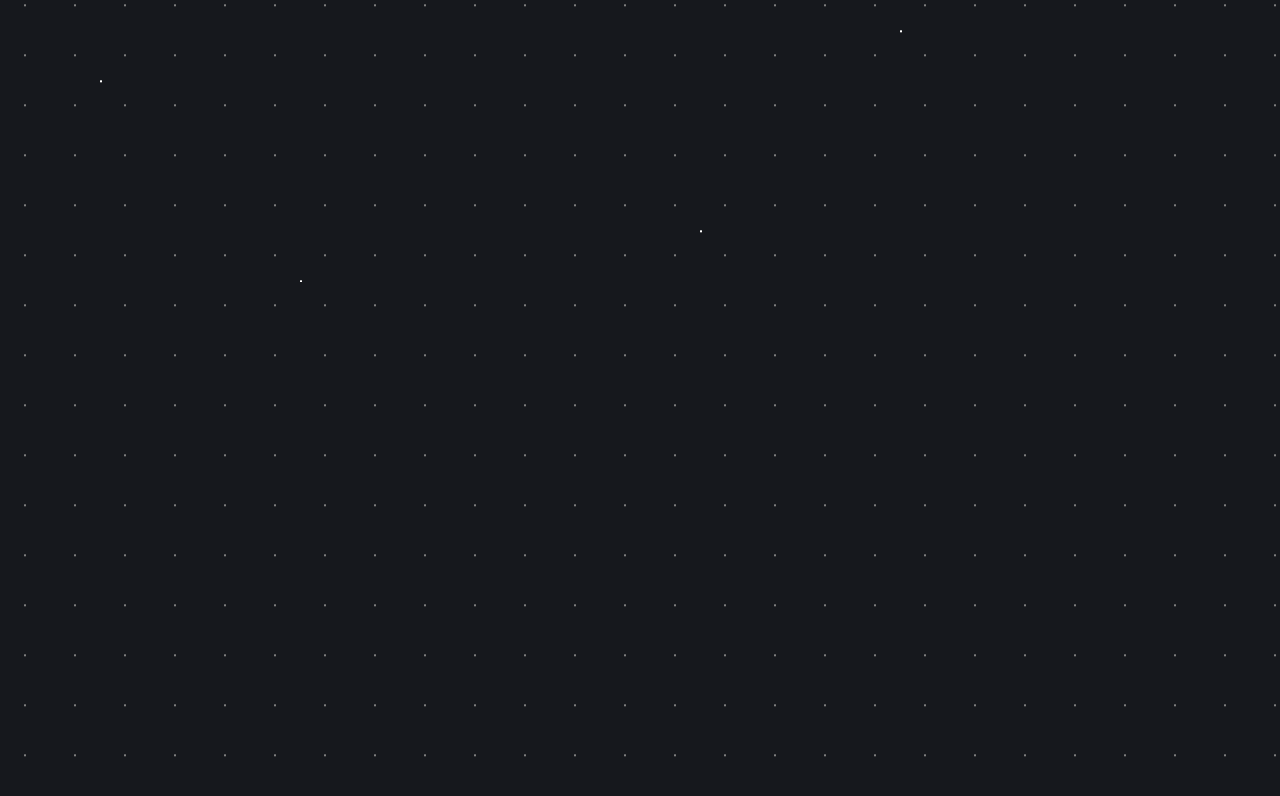
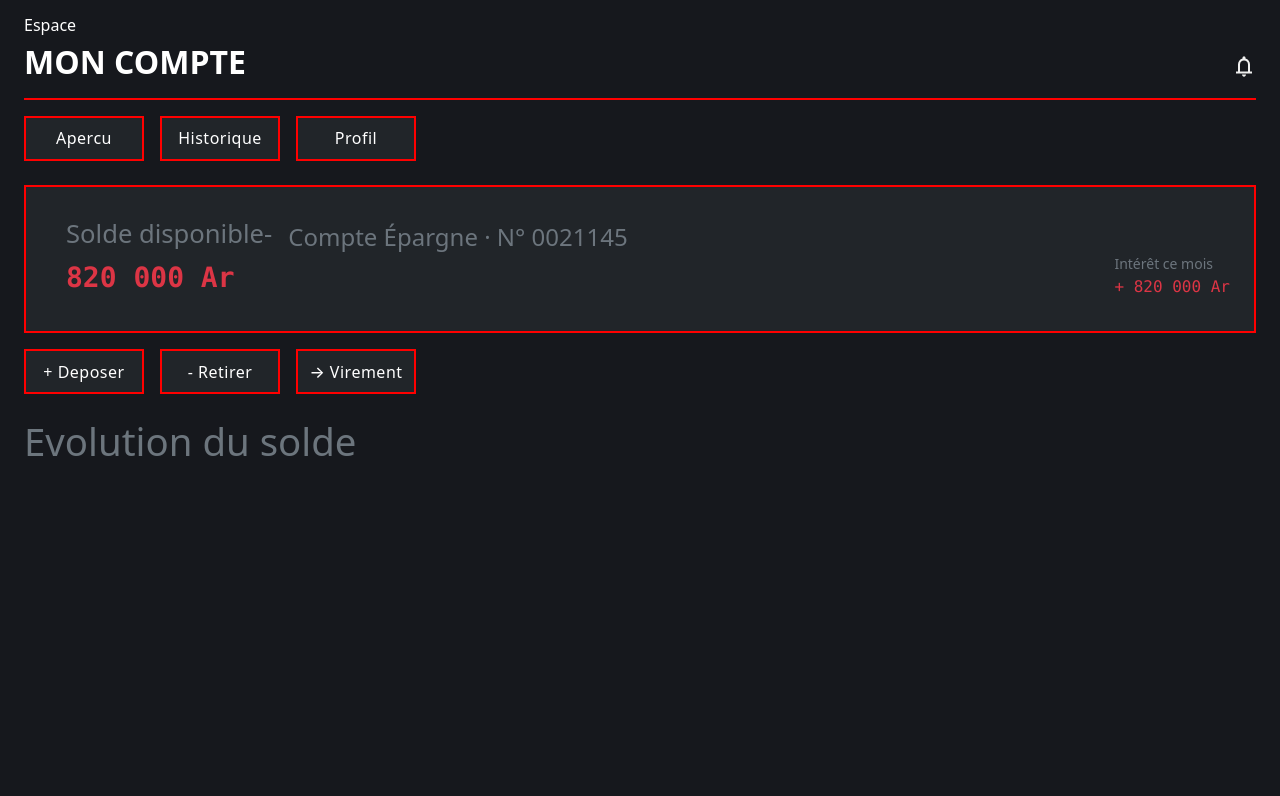
Before and after one commit to matrix05-c/GestionEmploye, a React (Vite) app: page /EspaceClient/AppercuClient in a window 1280 px wide. Before the commit this address had no page. Shown: the top 796 px of the page. Built offline with nearby package versions, Linux system fonts and the light colour scheme.

Commit message:
btn fiexd

```diff
--- a/src/App.css
+++ b/src/App.css
@@ -83,3 +83,25 @@ body,
     background-color: #198754;
     border-radius: 2px;
 }
+
+.same-btn {
+    width: 120px;
+    height: 45px;
+    border-radius: 0;
+    font-weight: 500;
+    letter-spacing: 0.5px;
+}
+
+.same-btnPolice {
+    font-size: clamp(0.8rem, 2vw, 1rem);
+
+}
+
+.same-btnTransaction {
+    font-size: clamp(0.7rem, 2vw, 1rem);
+}
+
+.comptePolice {
+    font-size: clamp(1rem, 2vw, 1.5rem);
+
+}
--- a/src/App.jsx
+++ b/src/App.jsx
@@ -1,5 +1,5 @@
 import './App.css'
-import { Route, Routes } from 'react-router-dom'
+import { Outlet, Route, Routes } from 'react-router-dom'
 
 import Accueil from './View/Accueil'
 import Bilan from './View/Bilan'
@@ -8,29 +8,35 @@ import Liste from './View/Liste'
 import MainLayout from './Layouts/MainLayout'
 import AjoutClient from './View/AjoutClient'
 import UpdateClient from './View/UpdateClient'
+import NavBarClient from './Components/NavBarClient'
+import Appercue from './View/Client/Appercu'
 
 function App() {
   return (
     <>
-      <div className="stars-background"></div>
+      {/* <div className="stars-background"></div> */}
 
       <div className="app-content">
         <Routes>
           <Route path='/' element={<Accueil />} />
 
 
-          <Route element={<MainLayout />} >
-            <Route path='liste' element={<Liste />} />
+          {/* <Route element={<MainLayout />} > */}
+          <Route path='liste' element={<Liste />} />
 
-            {/* <Route path='liste' element={<Liste />} /> */}
-            <Route path='bilan' element={<Bilan />} />
-            <Route path='AddClient' element={<AjoutClient />} />
-            <Route path='UpdateClient/:id' element={<UpdateClient />} />
+          {/* <Route path='liste' element={<Liste />} /> */}
+          <Route path='bilan' element={<Bilan />} />
+          <Route path='AddClient' element={<AjoutClient />} />
+          <Route path='UpdateClient/:id' element={<UpdateClient />} />
+          {/* </Route> */}
 
+          <Route path='EspaceClient' element={<NavBarClient></NavBarClient>}>
+            <Route path='AppercuClient' element={<Appercue />}></Route>
           </Route>
-
         </Routes>
       </div>
+
+
 
     </>
   )
--- a/src/Components/NavBar.jsx
+++ b/src/Components/NavBar.jsx
@@ -15,7 +15,7 @@ function NavBar() {
     }
     return (
         <>
-            <nav className="navbar navbar-expand-lg " style={{ borderBottom: "grey solid 1px", backgroundColor: "#212529", boxShadow: "-4px 14px 19px -5px #212529" }}>
+            <nav className="navbar navbar-expand-lg mb-3" style={{ borderBottom: "grey solid 1px", backgroundColor: "#212529", boxShadow: "-4px 14px 19px -5px #212529" }}>
                 <div className="container-fluid">
                     <button
                         className="navbar-toggler"
@@ -38,6 +38,10 @@ function NavBar() {
                             </li>
 
                             <li className="nav-item">
+                                <NavLink className="nav-link fw-bold text-white" to="/EspaceClient">Historique</NavLink>
+                            </li>
+
+                            <li className="nav-item">
                                 <NavLink className={({ isActive }) =>
                                     isActive ? "nav-link fw-bold text-success active-link"
                                         : "nav-link fw-bold text-white"} to="/bilan">Bilan</NavLink>
--- /dev/null
+++ b/src/Components/NavBarClient.jsx
@@ -0,0 +1,33 @@
+import { NavLink, Outlet } from "react-router-dom";
+import Logo from "../assets/notifications.svg"
+function NavBarClient() {
+    return (
+        <>
+            <h6 className="text-white mt-3 mx-2 mx-lg-4">Espace</h6>
+            <div className="d-flex mx-2 mx-lg-4 mt-1 pb-2 justify-content-between" style={{ borderBottom: "red solid 2px" }}>
+                <h2 className="text-white fw-bold">MON COMPTE</h2>
+                <img src={Logo} alt="" />
+            </div>
+
+            <div className="d-flex mt-3 mx-2 mx-lg-4 gap-lg-3 gap-1">
+                <button className="btn px-1 px-md-3 same-btnPolice same-btn btn-dark rounded-0" style={{ border: "red solid 2px" }}>
+                    <NavLink to={"AppercuClient"} className={"nav-link"}>
+                        Apercu
+                    </NavLink>
+                </button>
+
+                <button className="btn px-1 px-md-3 same-btnPolice same-btn btn-dark rounded-0" style={{ border: "red solid 2px" }}>
+                    Historique
+                </button>
+
+                <button className="btn px-1 px-md-3 same-btnPolice same-btn btn-dark rounded-0" style={{ border: "red solid 2px" }}>
+                    Profil
+                </button>
+            </div>
+
+            <Outlet />
+        </>
+    )
+}
+
+export default NavBarClient;
--- a/src/View/AjoutClient.jsx
+++ b/src/View/AjoutClient.jsx
@@ -105,7 +105,7 @@ function AjoutClient() {
                         className="me-md-3 mb-2 mb-md-0 flex-shrink-0"
                         style={{ minWidth: "160px" }}
                     >
-                        Solde :
+                        Solde initial :
                     </label>
 
                     <input
--- a/src/View/Bilan.jsx
+++ b/src/View/Bilan.jsx
@@ -1,7 +1,9 @@
 import Chart from "../Components/Chart";
+import NavBar from "../Components/NavBar";
 function Bilan() {
     return (
         <>
+            <NavBar></NavBar>
             <h1 className="text text-center fw-bold text-white">Dashboard:</h1>
             <Chart></Chart>
         </>
--- /dev/null
+++ b/src/View/Client/Appercu.jsx
@@ -0,0 +1,47 @@
+import NavBarClient from "../../Components/NavBarClient"
+function Appercue() {
+    return (
+        <>
+            <div className="card mt-4 py-1 pb-4 py-lg-3 rounded-0 mx-2 px-2 mx-lg-4 bg-dark" style={{ border: "2px solid red" }}>
+                <div className="d-flex flex-column flex-md-row justify-content-between mx-lg-3">
+
+                    <div className="d-flex flex-column-reverse flex-md-row mt-3 ms-3 gap-2 gap-md-3">
+
+                        <div className="d-block gap-5">
+                            <h3 className="text-secondary" style={{ fontSize: "clamp(1rem, 2vw, 1.8rem)" }}> Solde disponible- </h3>
+                            <p className="text-danger fs-3 fw-bold font-monospace">820 000 Ar</p>
+
+                        </div>
+
+                        <h5 className="text-secondary mt-1 comptePolice">Compte Épargne · N° 0021145</h5>
+
+                    </div>
+
+                    <div className="d-block mt-lg-5 ms-3">
+                        <small className="text-secondary">Intérêt ce mois</small>
+                        <p className="text-danger m-0 font-monospace"> + 820 000 Ar</p>
+
+                    </div>
+                </div>
+            </div>
+
+            <div className="d-flex mt-3 mx-2 mx-lg-4 gap-lg-3 gap-1">
+                <button className="btn px-1 px-md-3 same-btn btn-dark same-btnTransaction rounded-0" style={{ border: "red solid 2px" }}>
+                    + Deposer
+                </button>
+
+                <button className="btn px-1 px-md-3  same-btn btn-dark same-btnTransaction rounded-0" style={{ border: "red solid 2px" }}>
+                    - Retirer
+                </button>
+
+                <button className="btn px-1 px-md-1 same-btn btn-dark same-btnTransaction rounded-0" style={{ border: "red solid 2px" }}>
+                    → Virement
+                </button>
+            </div>
+
+            <h2 className="text-secondary mt-4 mx-2 mx-lg-4" style={{ fontSize: "clamp(1.5rem, 3vw, 2.5rem)" }}>Evolution du solde</h2>
+        </>
+    )
+}
+
+export default Appercue;
--- a/src/View/Liste.jsx
+++ b/src/View/Liste.jsx
@@ -1,8 +1,10 @@
 import Table from "../Components/Table";
+import NavBar from "../Components/NavBar";
 function Liste() {
     return (
         <>
-            <h1 className="text-center text-white">Liste des Clients</h1>
+        <NavBar></NavBar>
+            <h1 className="text-center mt-3 text-white">Liste des Clients</h1>
 
             <div>
                 <Table></Table>
```
Also changed, not shown: src/assets/notifications.svg (added).
